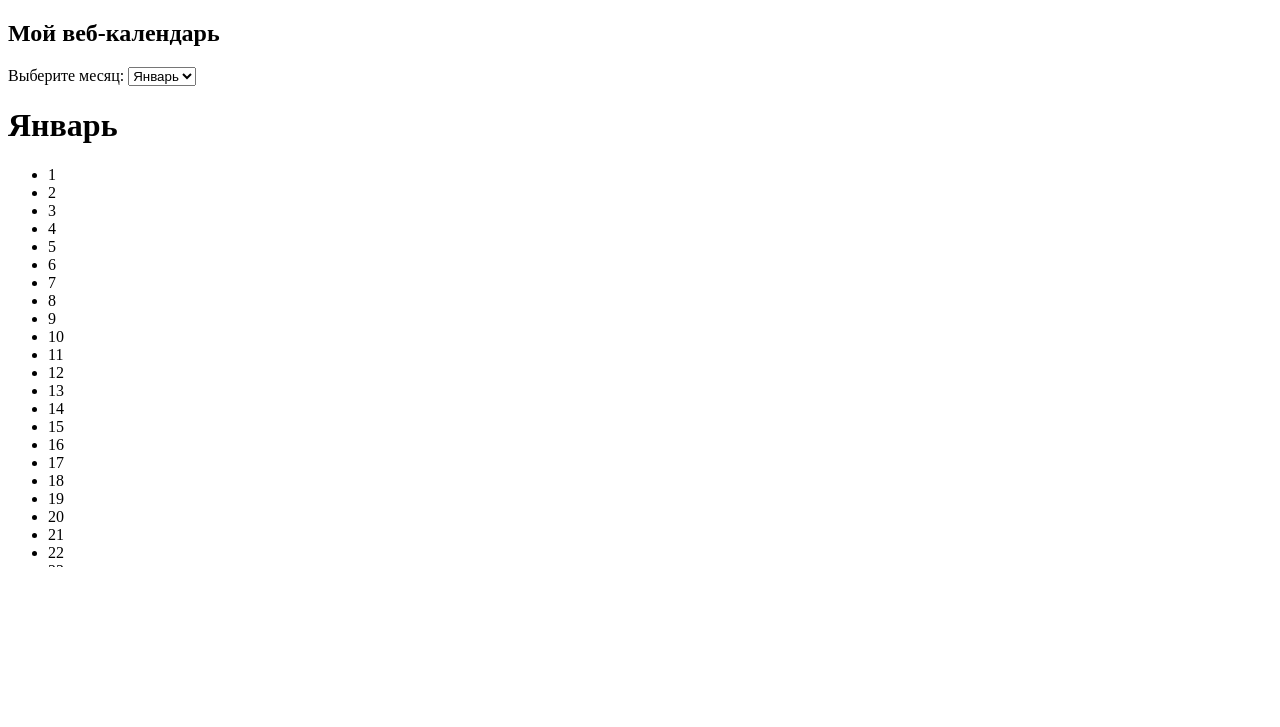
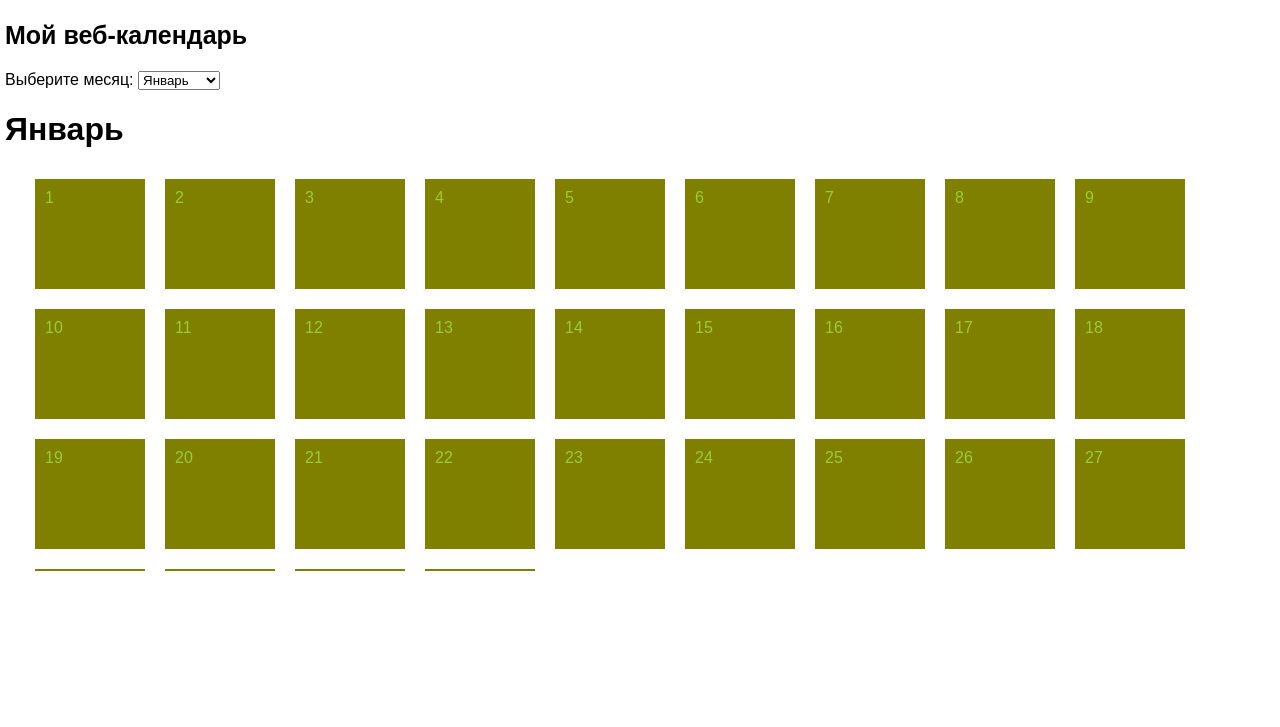
Before and after one commit to AntonVasko/js_tasks, a plain HTML site: page less8/calendar/index.html in a window 1280 px wide. Drawn offline with Linux system fonts and the light colour scheme.

Commit message:
hw and l8

```diff
--- a/less8/calendar/index.html
+++ b/less8/calendar/index.html
@@ -10,9 +10,7 @@
   <h2>Мой веб-календарь</h2>
   <div class="output" style="height: 500px;overflow: auto;">
     <label for="month">Выберите месяц: </label>
-    <select id="month">
-      <option value="Январь">Январь</option>
-
+    <select>
     </select>
     <h1></h1>
     <ul></ul>
--- a/less8/calendar/script.js
+++ b/less8/calendar/script.js
@@ -1,12 +1,24 @@
 let select = document.querySelector('select');
 let list = document.querySelector('ul');
 let h1 = document.querySelector('h1');
+let months = ['Январь', 'Февраль', 'Март', 'Апрель', 'Май', 'Июнь', 'Июль', 'Август', 'Сентябрь', 'Октябрь', 'Ноябрь', 'Декабрь'];
+let month = document.querySelector('option');
+
+for (i = 0; i < months.length; i++){
+  let listItem = document.createElement('option');
+  listItem.textContent = months[i];
+  select.appendChild(listItem);
+}
 
 select.onchange = function() {
     let choice = select.value;
-
-  // ДОБАВЬТЕ СЮДА УСЛОВНОЕ ВЫРАЖЕНИЕ
-
+    if (choice == 'Февраль'){
+      days = 28;
+    } else if (choice == 'Апрель' || choice == 'Июнь' || choice == 'Сентябрь' || choice == 'Ноябрь'){
+      days = 30;
+    } else {
+      days = 31;
+    }
   createCalendar(days, choice);
 }
 
--- a/less8/calendar/style.css
+++ b/less8/calendar/style.css
@@ -1,32 +1,32 @@
 .output * {
-    box-sizing: ;
+    box-sizing: 200px;
   }
 
   .output ul {
-    padding-left: ;
+    padding-left: 20px;
   }
 
   .output li {
-    display: ;
-    float: ;
-    width: ;
-    border: ;
-    padding: ;
-    height: ;
-    background-color: ;
-    color: ;
+    display: block;
+    float: left;
+    width: 90px;
+    border: 10px solid white;
+    padding: 10px;
+    height: 90px;
+    background-color: olive;
+    color: yellowgreen;
   }
 
   html {
-    font-family: ;
+    font-family: sans-serif;
   }
 
   h2 {
-    font-size: ;
+    font-size: 25px;
   }
 
 
   body {
-    margin: ;
-    background: ;
+    margin: 5px;
+    background: 50px;
   }
--- a/less8/switch/script.js
+++ b/less8/switch/script.js
@@ -20,6 +20,6 @@ function setWeather() {
       para.textContent = "Дождя нет, но небо серое и мрачное; он все может измениться в любую минуту, поэтому на всякий случай возьмите дождевик.";
       break;
     default:
-      para.textContent = "";
+      para.textContent = "Сейчас сдесь появится резульат";
   }
 }
```
Also changed, not shown: less7/scripts.js (+15 -12 lines).
